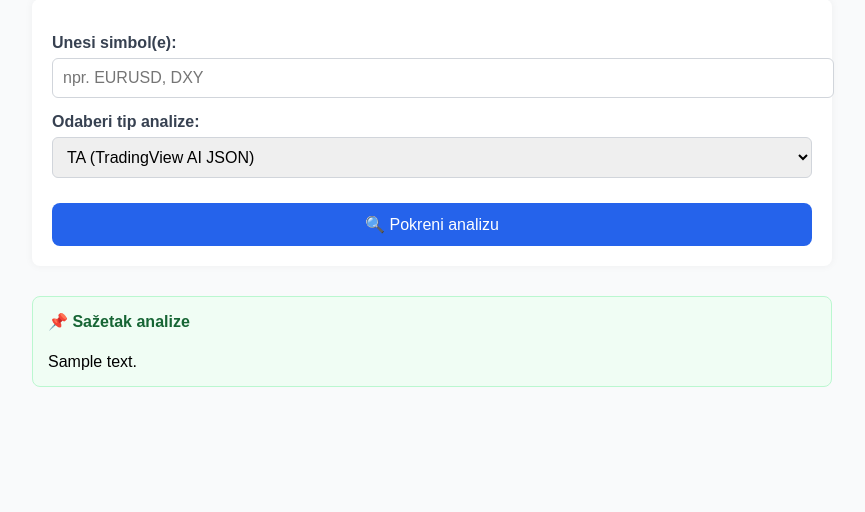
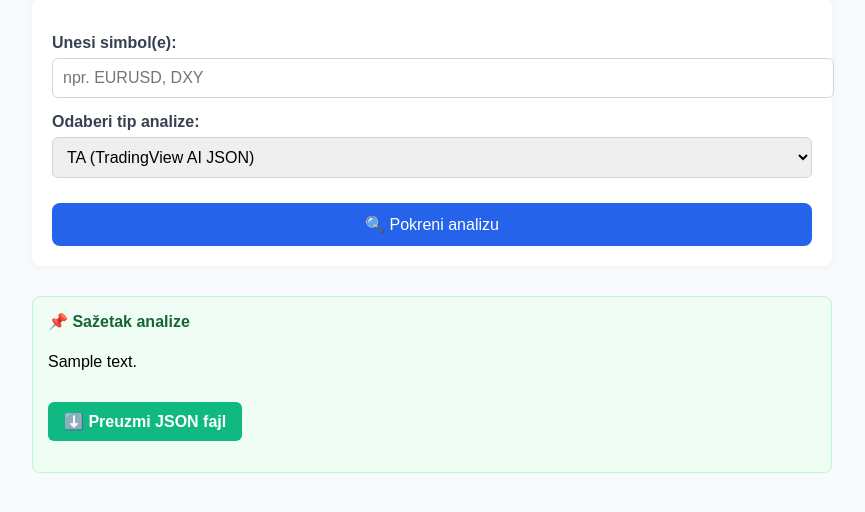
Before and after one commit to kaktusfire/ta-analyzer, a Flask app: template templates/index.html in a window 1280 px wide. Shown: the part 243-755 px from the top of the page, without its empty margins (208-1073 px from the left). Run offline with Flask 3, Linux system fonts and the light colour scheme; the template is opened without the code that fills it: most values are stand-ins (such as "Sample title", 1, 10 or a date in 2020).

Commit message:
Update index.html

```diff
--- a/templates/index.html
+++ b/templates/index.html
@@ -77,6 +77,21 @@
             margin-top: 0;
             color: #166534;
         }
+
+        .btn-download {
+            display: inline-block;
+            margin-top: 15px;
+            background-color: #10b981;
+            color: white;
+            padding: 10px 16px;
+            border-radius: 6px;
+            text-decoration: none;
+            font-weight: bold;
+        }
+
+        .btn-download:hover {
+            background-color: #059669;
+        }
     </style>
 </head>
 <body>
@@ -106,6 +121,12 @@
     <div class="summary-box">
         <h4>📌 Sažetak analize</h4>
         {{ summary | safe }}
+
+        {% if download_link %}
+        <p>
+            <a href="{{ download_link }}" download class="btn-download">⬇️ Preuzmi JSON fajl</a>
+        </p>
+        {% endif %}
     </div>
     {% endif %}
 </body>
```
